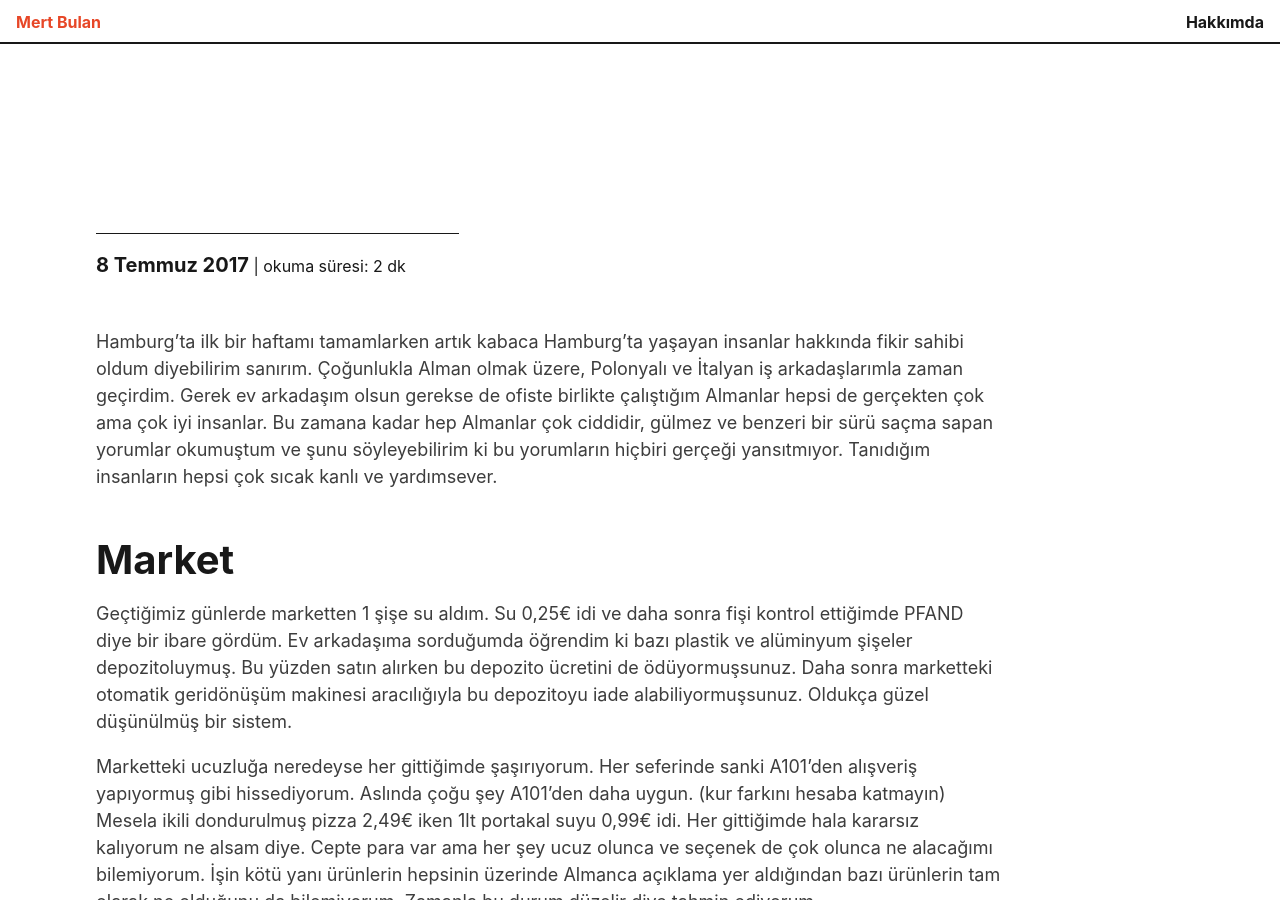
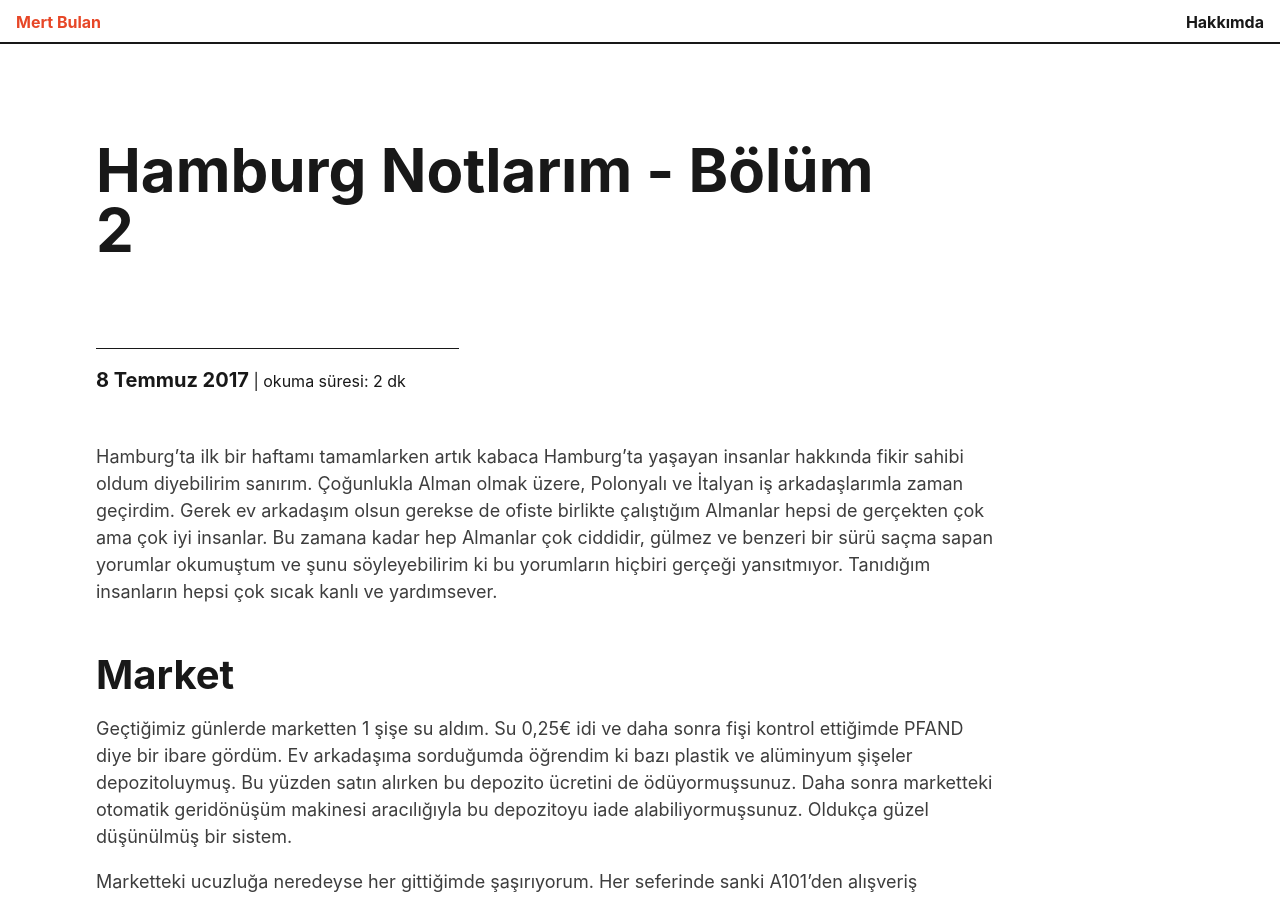
Before and after one commit to mertbulan/mertbulan.github.io, a Jekyll site: the page built from _posts/2017-07-08-hamburg-notlarim-bolum-2.md, in a window 1280 px wide and 900 px high. Built offline with Jekyll 4.4.1, drawn with Linux system fonts in a browser that asks for light colours; comment, search, counter and statistics services are not loaded.

Commit message:
Fixes last post's title

```diff
--- a/_posts/2017-07-08-hamburg-notlarim-bolum-2.md
+++ b/_posts/2017-07-08-hamburg-notlarim-bolum-2.md
@@ -1,5 +1,5 @@
 ---
-title: Hamburg Notlarım: Bölüm 2
+title: Hamburg Notlarım - Bölüm 2
 ---
 
 Hamburg'ta ilk bir haftamı tamamlarken artık kabaca Hamburg'ta yaşayan insanlar hakkında fikir sahibi oldum diyebilirim sanırım. Çoğunlukla Alman olmak üzere, Polonyalı ve İtalyan iş arkadaşlarımla zaman geçirdim. Gerek ev arkadaşım olsun gerekse de ofiste birlikte çalıştığım Almanlar hepsi de gerçekten çok ama çok iyi insanlar. Bu zamana kadar hep Almanlar çok ciddidir, gülmez ve benzeri bir sürü saçma sapan yorumlar okumuştum ve şunu söyleyebilirim ki bu yorumların hiçbiri gerçeği yansıtmıyor. Tanıdığım insanların hepsi çok sıcak kanlı ve yardımsever.
```
